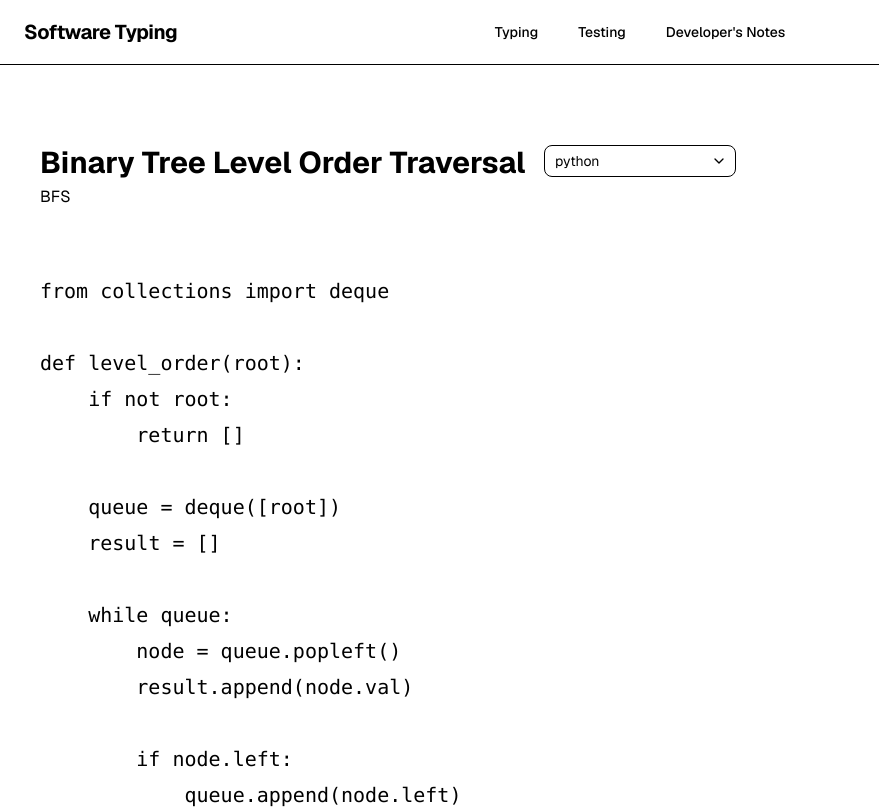
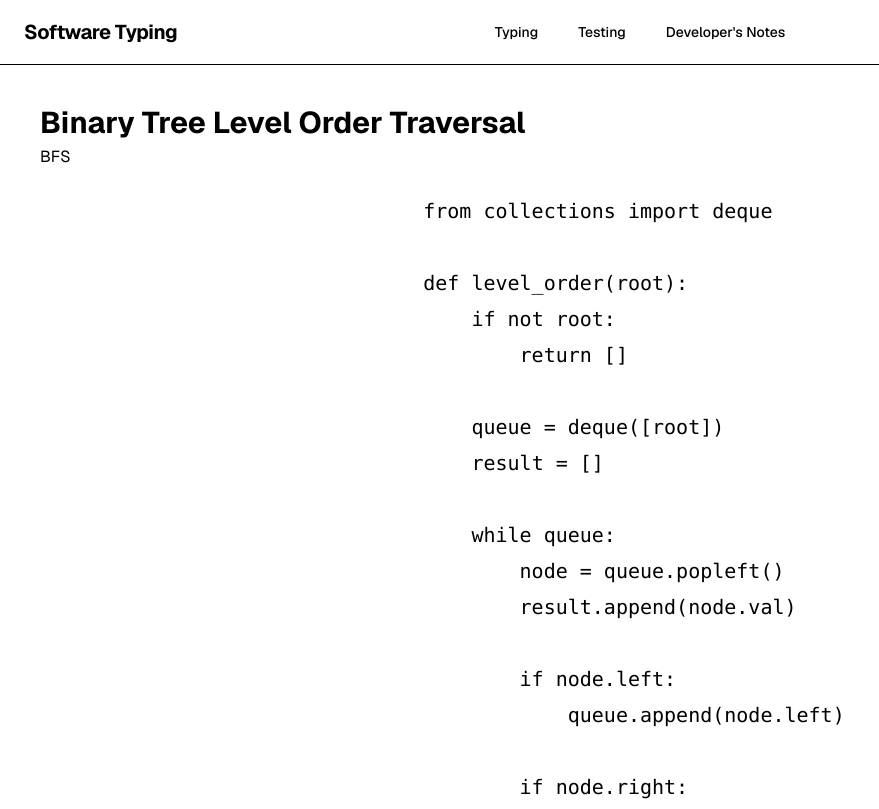
Before and after one commit to josephsbucholtz/se-test-app, a Next.js app: page /home in a window 1280 px wide. Shown: the top 809 px of the page, without its empty margins (0-879 px from the left). Built offline with nearby package versions, Linux system fonts and the light colour scheme.

Commit message:
Cut out language select for now

```diff
--- a/app/(user)/home/page.tsx
+++ b/app/(user)/home/page.tsx
@@ -1,12 +1,4 @@
 export const dynamic = "force-dynamic";
-
-import {
-  Select,
-  SelectContent,
-  SelectItem,
-  SelectTrigger,
-  SelectValue,
-} from "@/components/ui/select";
 
 export default function Home() {
   const snippet = {
@@ -36,7 +28,7 @@ def level_order(root):
   };
 
   return (
-    <main className="px-4 py-12">
+    <main className="px-4 py-2">
       {/* Header */}
       <div className="flex items-start justify-between ">
         <div>
@@ -47,26 +39,14 @@ def level_order(root):
           </p>
         </div>
 
-        <div className="absolute left-1/2 -translate-x-1/2">
-          <Select defaultValue={snippet.language}>
-            <SelectTrigger className="w-48">
-              <SelectValue />
-            </SelectTrigger>
-
-            <SelectContent>
-              <SelectItem value="python">Python</SelectItem>
-              <SelectItem value="java">Java</SelectItem>
-              <SelectItem value="cpp">C++</SelectItem>
-              <SelectItem value="javascript">JavaScript</SelectItem>
-            </SelectContent>
-          </Select>
-        </div>
       </div>
 
       {/* Code */}
-      <pre className="mt-16 whitespace-pre-wrap font-mono text-xl leading-9 text-muted-foreground">
+      <div className=" flex justify-center">
+      <pre className="mt-6 whitespace-pre-wrap font-mono text-xl leading-9 text-muted-foreground">
         <code>{snippet.code}</code>
       </pre>
+      </div>
     </main>
   );
 }
--- a/components/ui/select.tsx
+++ /dev/null
@@ -1,201 +0,0 @@
-"use client"
-
-import * as React from "react"
-import { Select as SelectPrimitive } from "@base-ui/react/select"
-
-import { cn } from "@/lib/utils"
-import { ChevronDownIcon, CheckIcon, ChevronUpIcon } from "lucide-react"
-
-const Select = SelectPrimitive.Root
-
-function SelectGroup({ className, ...props }: SelectPrimitive.Group.Props) {
-  return (
-    <SelectPrimitive.Group
-      data-slot="select-group"
-      className={cn("scroll-my-1 p-1", className)}
-      {...props}
-    />
-  )
-}
-
-function SelectValue({ className, ...props }: SelectPrimitive.Value.Props) {
-  return (
-    <SelectPrimitive.Value
-      data-slot="select-value"
-      className={cn("flex flex-1 text-left", className)}
-      {...props}
-    />
-  )
-}
-
-function SelectTrigger({
-  className,
-  size = "default",
-  children,
-  ...props
-}: SelectPrimitive.Trigger.Props & {
-  size?: "sm" | "default"
-}) {
-  return (
-    <SelectPrimitive.Trigger
-      data-slot="select-trigger"
-      data-size={size}
-      className={cn(
-        "flex w-fit items-center justify-between gap-1.5 rounded-lg border border-input bg-transparent py-2 pr-2 pl-2.5 text-sm whitespace-nowrap transition-colors outline-none select-none focus-visible:border-ring focus-visible:ring-3 focus-visible:ring-ring/50 disabled:cursor-not-allowed disabled:opacity-50 aria-invalid:border-destructive aria-invalid:ring-3 aria-invalid:ring-destructive/20 data-placeholder:text-muted-foreground data-[size=default]:h-8 data-[size=sm]:h-7 data-[size=sm]:rounded-[min(var(--radius-md),10px)] *:data-[slot=select-value]:line-clamp-1 *:data-[slot=select-value]:flex *:data-[slot=select-value]:items-center *:data-[slot=select-value]:gap-1.5 dark:bg-input/30 dark:hover:bg-input/50 dark:aria-invalid:border-destructive/50 dark:aria-invalid:ring-destructive/40 [&_svg]:pointer-events-none [&_svg]:shrink-0 [&_svg:not([class*='size-'])]:size-4",
-        className
-      )}
-      {...props}
-    >
-      {children}
-      <SelectPrimitive.Icon
-        render={
-          <ChevronDownIcon className="pointer-events-none size-4 text-muted-foreground" />
-        }
-      />
-    </SelectPrimitive.Trigger>
-  )
-}
-
-function SelectContent({
-  className,
-  children,
-  side = "bottom",
-  sideOffset = 4,
-  align = "center",
-  alignOffset = 0,
-  alignItemWithTrigger = true,
-  ...props
-}: SelectPrimitive.Popup.Props &
-  Pick<
-    SelectPrimitive.Positioner.Props,
-    "align" | "alignOffset" | "side" | "sideOffset" | "alignItemWithTrigger"
-  >) {
-  return (
-    <SelectPrimitive.Portal>
-      <SelectPrimitive.Positioner
-        side={side}
-        sideOffset={sideOffset}
-        align={align}
-        alignOffset={alignOffset}
-        alignItemWithTrigger={alignItemWithTrigger}
-        className="isolate z-50"
-      >
-        <SelectPrimitive.Popup
-          data-slot="select-content"
-          data-align-trigger={alignItemWithTrigger}
-          className={cn("relative isolate z-50 max-h-(--available-height) w-(--anchor-width) min-w-36 origin-(--transform-origin) overflow-x-hidden overflow-y-auto rounded-lg bg-popover text-popover-foreground shadow-md ring-1 ring-foreground/10 duration-100 data-[align-trigger=true]:animate-none data-[side=bottom]:slide-in-from-top-2 data-[side=inline-end]:slide-in-from-left-2 data-[side=inline-start]:slide-in-from-right-2 data-[side=left]:slide-in-from-right-2 data-[side=right]:slide-in-from-left-2 data-[side=top]:slide-in-from-bottom-2 data-open:animate-in data-open:fade-in-0 data-open:zoom-in-95 data-closed:animate-out data-closed:fade-out-0 data-closed:zoom-out-95", className )}
-          {...props}
-        >
-          <SelectScrollUpButton />
-          <SelectPrimitive.List>{children}</SelectPrimitive.List>
-          <SelectScrollDownButton />
-        </SelectPrimitive.Popup>
-      </SelectPrimitive.Positioner>
-    </SelectPrimitive.Portal>
-  )
-}
-
-function SelectLabel({
-  className,
-  ...props
-}: SelectPrimitive.GroupLabel.Props) {
-  return (
-    <SelectPrimitive.GroupLabel
-      data-slot="select-label"
-      className={cn("px-1.5 py-1 text-xs text-muted-foreground", className)}
-      {...props}
-    />
-  )
-}
-
-function SelectItem({
-  className,
-  children,
-  ...props
-}: SelectPrimitive.Item.Props) {
-  return (
-    <SelectPrimitive.Item
-      data-slot="select-item"
-      className={cn(
-        "relative flex w-full cursor-default items-center gap-1.5 rounded-md py-1 pr-8 pl-1.5 text-sm outline-hidden select-none focus:bg-accent focus:text-accent-foreground not-data-[variant=destructive]:focus:**:text-accent-foreground data-disabled:pointer-events-none data-disabled:opacity-50 [&_svg]:pointer-events-none [&_svg]:shrink-0 [&_svg:not([class*='size-'])]:size-4 *:[span]:last:flex *:[span]:last:items-center *:[span]:last:gap-2",
-        className
-      )}
-      {...props}
-    >
-      <SelectPrimitive.ItemText className="flex flex-1 shrink-0 gap-2 whitespace-nowrap">
-        {children}
-      </SelectPrimitive.ItemText>
-      <SelectPrimitive.ItemIndicator
-        render={
-          <span className="pointer-events-none absolute right-2 flex size-4 items-center justify-center" />
-        }
-      >
-        <CheckIcon className="pointer-events-none" />
-      </SelectPrimitive.ItemIndicator>
-    </SelectPrimitive.Item>
-  )
-}
-
-function SelectSeparator({
-  className,
-  ...props
-}: SelectPrimitive.Separator.Props) {
-  return (
-    <SelectPrimitive.Separator
-      data-slot="select-separator"
-      className={cn("pointer-events-none -mx-1 my-1 h-px bg-border", className)}
-      {...props}
-    />
-  )
-}
-
-function SelectScrollUpButton({
-  className,
-  ...props
-}: React.ComponentProps<typeof SelectPrimitive.ScrollUpArrow>) {
-  return (
-    <SelectPrimitive.ScrollUpArrow
-      data-slot="select-scroll-up-button"
-      className={cn(
-        "top-0 z-10 flex w-full cursor-default items-center justify-center bg-popover py-1 [&_svg:not([class*='size-'])]:size-4",
-        className
-      )}
-      {...props}
-    >
-      <ChevronUpIcon
-      />
-    </SelectPrimitive.ScrollUpArrow>
-  )
-}
-
-function SelectScrollDownButton({
-  className,
-  ...props
-}: React.ComponentProps<typeof SelectPrimitive.ScrollDownArrow>) {
-  return (
-    <SelectPrimitive.ScrollDownArrow
-      data-slot="select-scroll-down-button"
-      className={cn(
-        "bottom-0 z-10 flex w-full cursor-default items-center justify-center bg-popover py-1 [&_svg:not([class*='size-'])]:size-4",
-        className
-      )}
-      {...props}
-    >
-      <ChevronDownIcon
-      />
-    </SelectPrimitive.ScrollDownArrow>
-  )
-}
-
-export {
-  Select,
-  SelectContent,
-  SelectGroup,
-  SelectItem,
-  SelectLabel,
-  SelectScrollDownButton,
-  SelectScrollUpButton,
-  SelectSeparator,
-  SelectTrigger,
-  SelectValue,
-}
```
